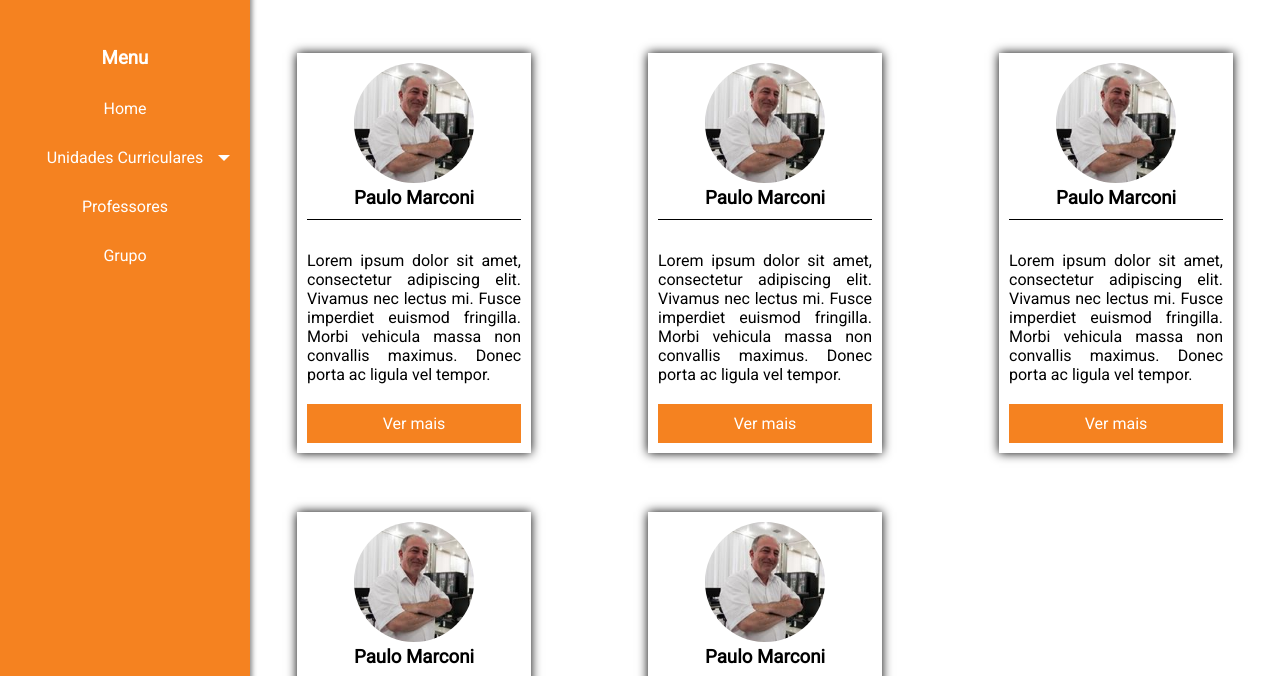
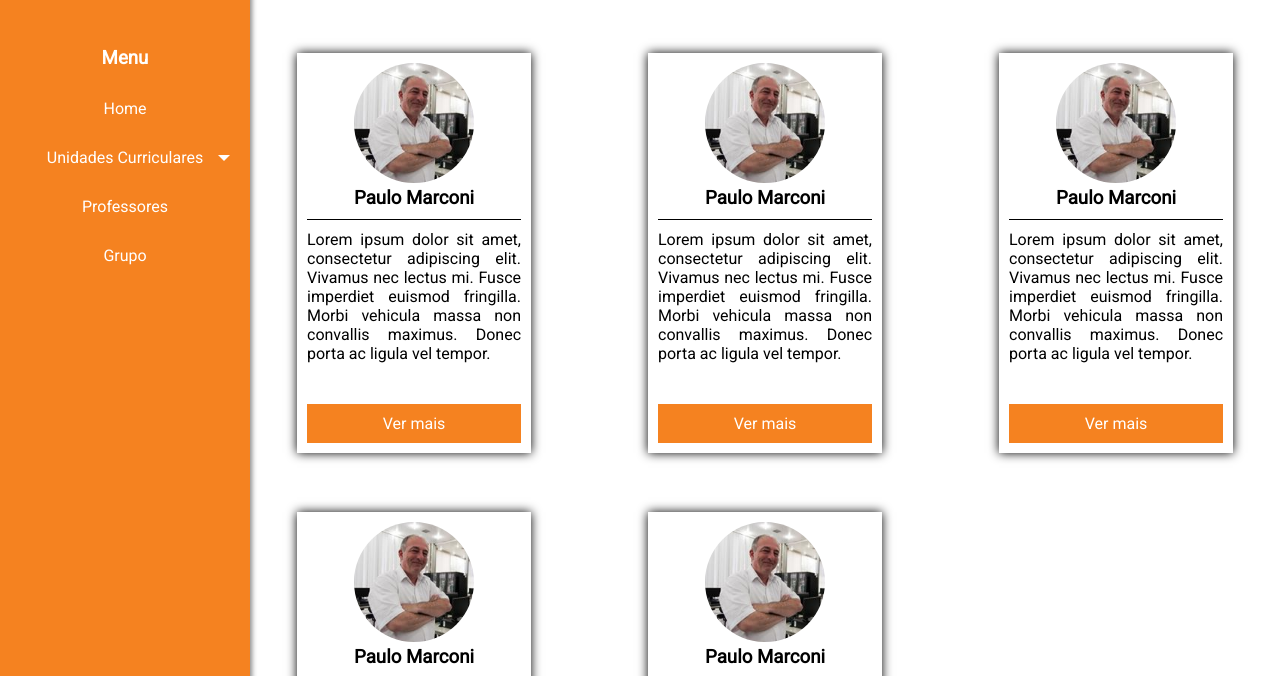
Before and after one commit to fcojr/caderno-virtual, a plain HTML site: page professor.html in a window 1280 px wide. Shown: the part 97-773 px from the top of the page. Drawn offline with Linux system fonts and the light colour scheme.

Commit message:
Caderno virtual

```diff
--- a/css/style.css
+++ b/css/style.css
@@ -141,11 +141,10 @@ figure h4{
 .professor{
 	display: flex;
 	flex-direction: column;
-	height: 400px;
+	min-height: 400px;
 	width: 25%;
 	box-shadow: 0 0 10px #000;
 	padding: 10px;
-	justify-content: space-between;
 	margin: 6.25%;
 	margin-top: 0;
 }
@@ -172,6 +171,7 @@ figure h4{
 .professor a{
 	background-color: #f58220;
 	padding: 10px;
+	margin-top: auto;
 }
 .interna .professores {
 	display: flex;
```
